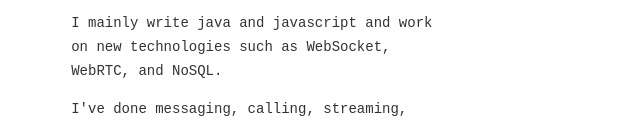
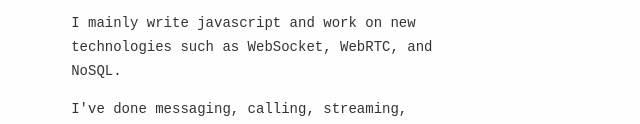
Before and after one commit to genediazjr/genediazjr.github.io, a plain HTML site: page index.html in a window 1280 px wide. Shown: the part 225-349 px from the top of the page, without its empty margins (0-640 px from the left). Drawn offline with Linux system fonts and the light colour scheme.

Commit message:
update index.html

```diff
--- a/index.html
+++ b/index.html
@@ -34,7 +34,7 @@
   <article>
     <p>Hi, I'm Gene Diaz, <br> a full-stack developer from Manila.</p>
     <p>I co-founded and is the current CTO of LetsBlumIt, a platform-as-a-service company focused on providing real-time capabilities such as chat, voice and video calls, media streaming, IoT, and multiplayer gaming.</p>
-    <p>I mainly write java and javascript and work on new technologies such as WebSocket, WebRTC, and NoSQL.</p>
+    <p>I mainly write javascript and work on new technologies such as WebSocket, WebRTC, and NoSQL.</p>
     <p>I've done messaging, calling, streaming, peer-to-peer, distributed, and support systems.</p>
     <ul>
       <li><a href="mailto:genediazjr@gmail.com">genediazjr@gmail.com</a></li>
```
